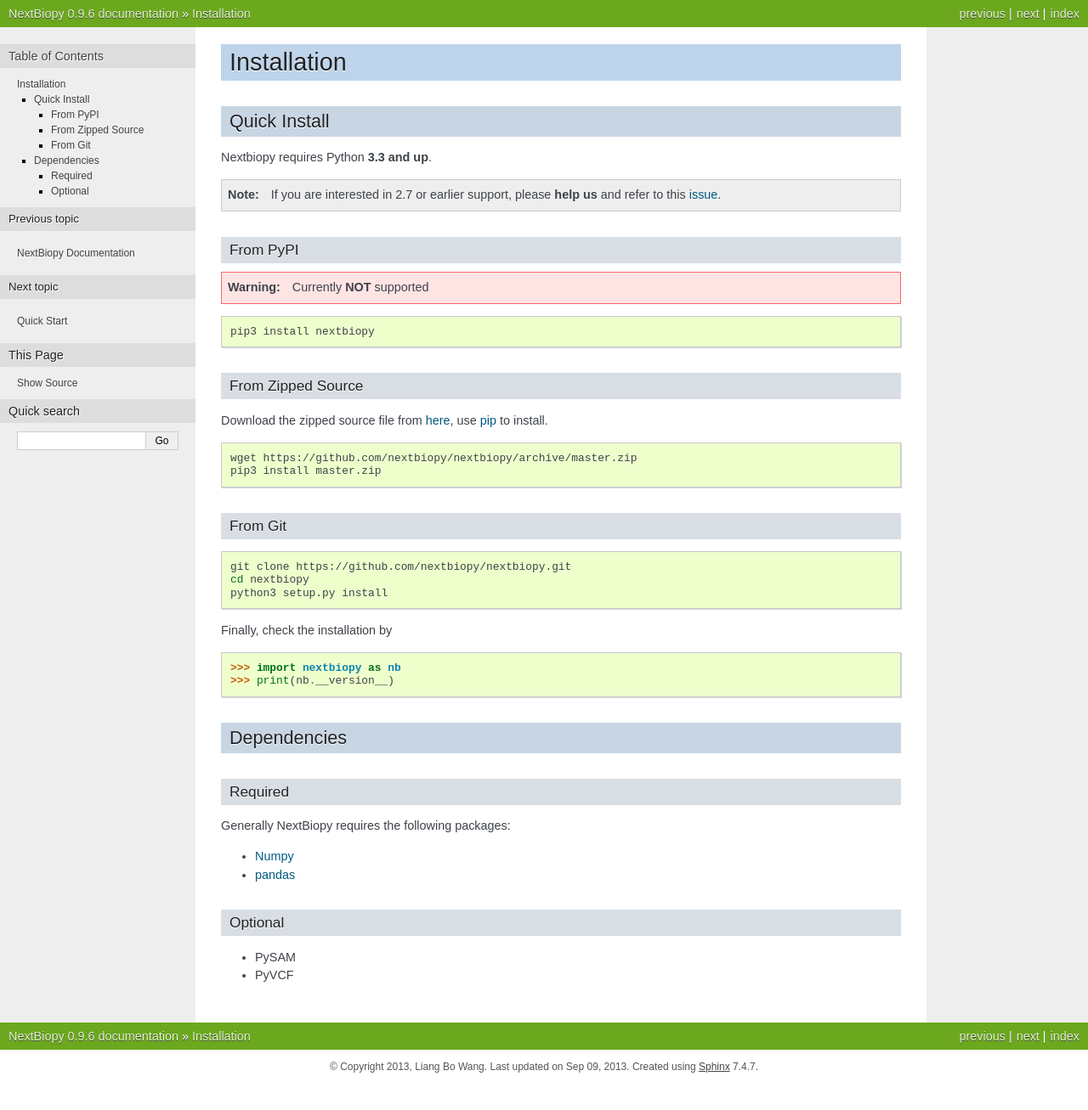
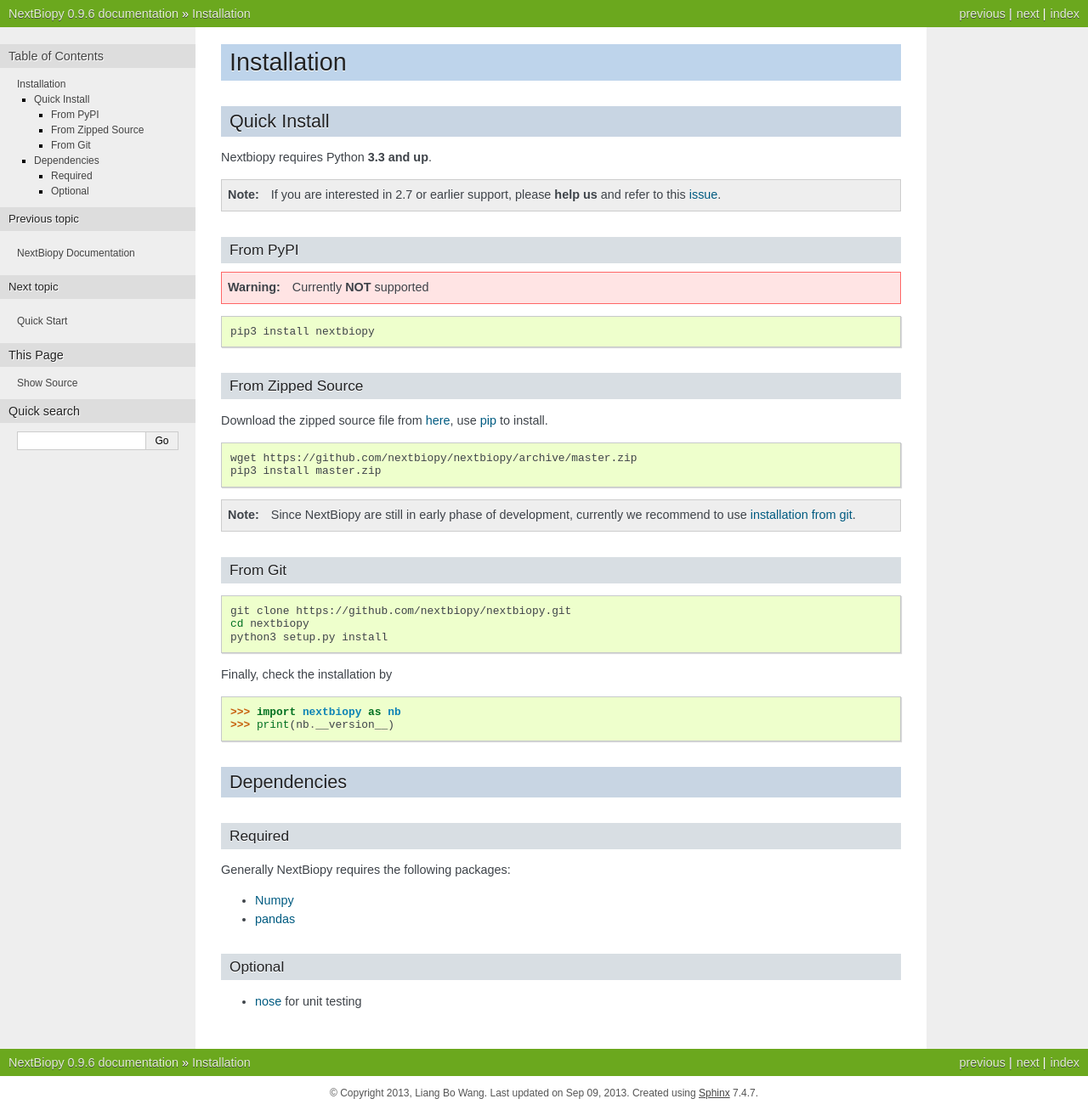
Before and after one commit to mauriceling/nextbiopy, a Sphinx documentation site: the page built from docs/installation.rst, in a window 1280 px wide. Shown: the whole page at 85% size. Built offline with Sphinx 7.4.7, drawn with Linux system fonts in a browser that asks for light colours; before the commit the page ends 1276 px from its top, so only the background shows below that.

Commit message:
add note for installation using zipped src

```diff
--- a/docs/installation.rst
+++ b/docs/installation.rst
@@ -37,6 +37,11 @@ use `pip`_ to install.
 .. _pip: www.pip-installer.org/
 __ https://github.com/nextbiopy/nextbiopy/archive/master.zip
 
+.. note::
+    Since NextBiopy are still in early phase of development,
+    currently we recommend to use :ref:`installation from git <install_git>`.
+
+.. _install_git:
 
 From Git
 --------
@@ -71,9 +76,9 @@ Generally NextBiopy requires the following packages:
 .. _Numpy: http://www.numpy.org/
 .. _pandas: http://pandas.pydata.org/
 
-
 Optional
 --------
 
-- PySAM
-- PyVCF
+- `nose`_ for unit testing
+
+.. _nose: http://nose.readthedocs.org/
```
